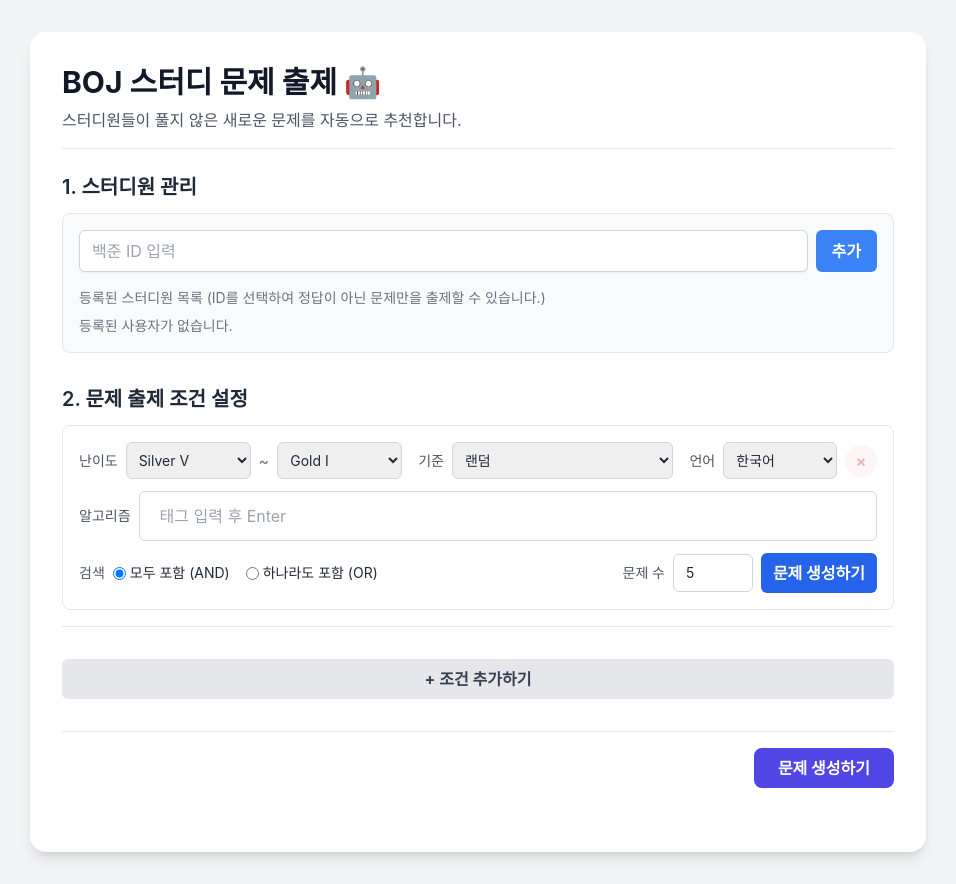
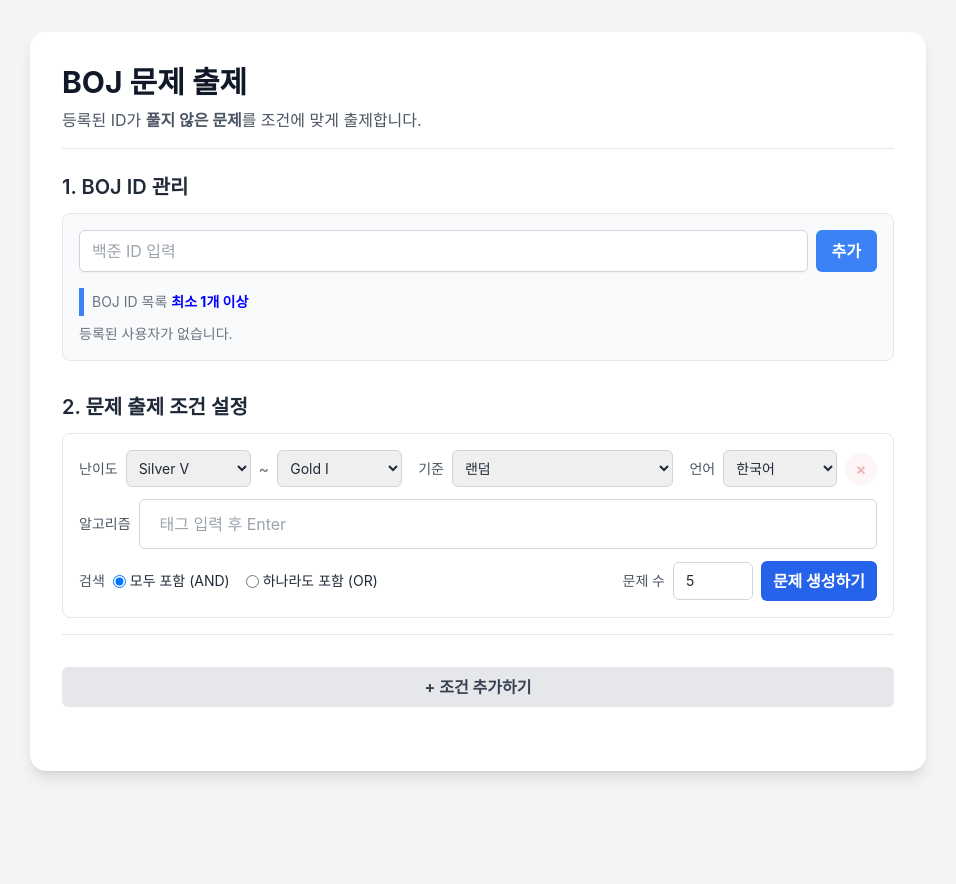
Before and after one commit to kes02/js-boj-fetch, a plain HTML site: page src/index.html in a window 1280 px wide. Shown: the whole page, without its empty margins (162-1118 px from the left). After the commit the page ends 803 px from the top, so only its background shows below. Drawn offline with nearby package versions, Linux system fonts and the light colour scheme.

Commit message:
refactor: UI Refactoring
Rule Container 분리에 따른 results-container 용도 변경
- 기존: 난이도, 문제 개수 생성 완료 알림 표시
- 변경 후: '문제 생성 중' 알림만을 표시

```diff
--- a/src/index.html
+++ b/src/index.html
@@ -1,5 +1,6 @@
 <!DOCTYPE html>
 <html lang="ko">
+
 <head>
     <meta charset="UTF-8">
     <meta name="viewport" content="width=device-width, initial-scale=1.0">
@@ -8,24 +9,25 @@
     <script src="https://cdn.tailwindcss.com"></script>
     <link rel="stylesheet" href="css/style.css">
 </head>
+
 <body class="bg-gray-100 text-gray-800 p-4 sm:p-6 md:p-8">
     <div id="tooltip"></div>
 
     <div class="max-w-4xl mx-auto bg-white p-6 sm:p-8 rounded-2xl shadow-lg">
         <header class="mb-6 border-b pb-4">
-      <h1 class="text-3xl font-bold text-gray-900">BOJ 스터디 문제 출제 🤖</h1>
-      <p class="text-gray-600 mt-2">스터디원들이 풀지 않은 새로운 문제를 자동으로 추천합니다.</p>
+            <h1 class="text-3xl font-bold text-gray-900">BOJ 문제 출제</h1>
+            <p class="text-gray-600 mt-2">등록된 ID가 <strong>풀지 않은 문제</strong>를 조건에 맞게 출제합니다. </p>
         </header>
         <main>
             <section id="user-management" class="mb-8">
-        <h2 class="text-xl font-semibold text-gray-800 mb-3">1. 스터디원 관리</h2>
+                <h2 class="text-xl font-semibold text-gray-800 mb-3">1. BOJ ID 관리</h2>
                 <div class="bg-gray-50 p-4 rounded-lg border">
                     <div class="flex flex-col sm:flex-row gap-2 mb-4">
                         <input type="text" id="new-user-id" class="flex-grow px-3 py-2 border border-gray-300 rounded-md shadow-sm focus:outline-none focus:ring-indigo-500 focus:border-indigo-500" placeholder="백준 ID 입력">
                         <button id="addUserBtn" class="bg-blue-500 text-white font-bold py-2 px-4 rounded-md hover:bg-blue-600 transition-colors">추가</button>
                     </div>
                     <div id="user-list-container">
-            <p class="text-sm text-gray-500">등록된 스터디원 목록 (ID를 선택하여 정답이 아닌 문제만을 출제할 수 있습니다.)</p>
+                        <p class="text-sm text-gray-500 rule-list-title">BOJ ID 목록 <strong style="color: blue;">최소 1개 이상</strong></p>
                         <ul id="user-list" class="mt-2 flex flex-wrap gap-2"></ul>
                     </div>
                 </div>
@@ -42,18 +44,11 @@
                 </div>
             </section>
 
-      <section class="flex items-center justify-end space-x-3 pt-4 border-t">
-        <div id="loader" class="loader hidden"></div>
-        <button id="generateBtn" class="bg-indigo-600 text-white font-bold py-2 px-6 rounded-lg hover:bg-indigo-700 focus:outline-none focus:ring-2 focus:ring-offset-2 focus:ring-indigo-500 transition-colors duration-200">
-          문제 생성하기
-        </button>
-      </section>
-
-      <div id="results-container" class="mt-8"></div>
             <div id="status" class="mt-4 text-center font-medium"></div>
         </main>
     </div>
 
     <script src="js/script.js"></script>
 </body>
+
 </html>
```
Lines whose indentation alone changed are shown as unchanged.
